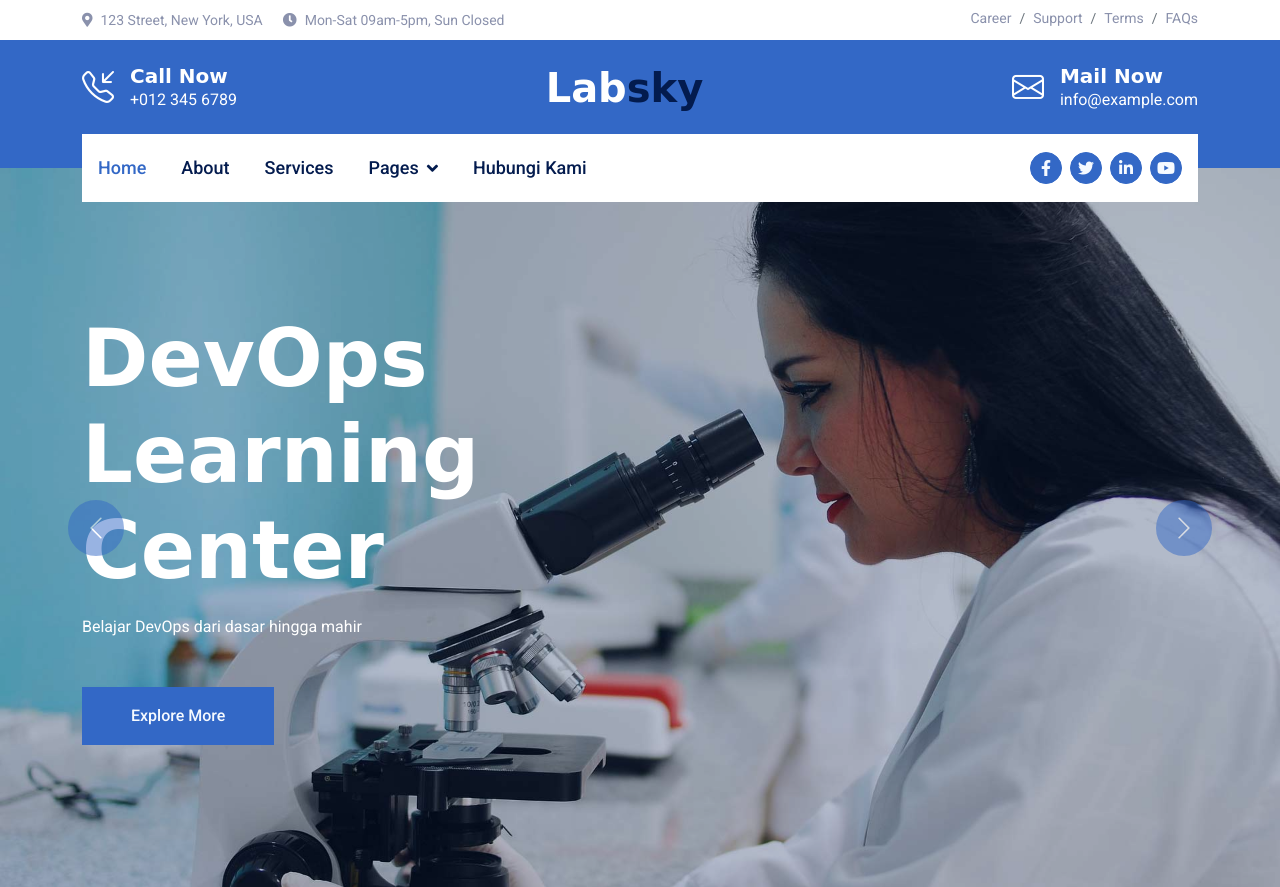
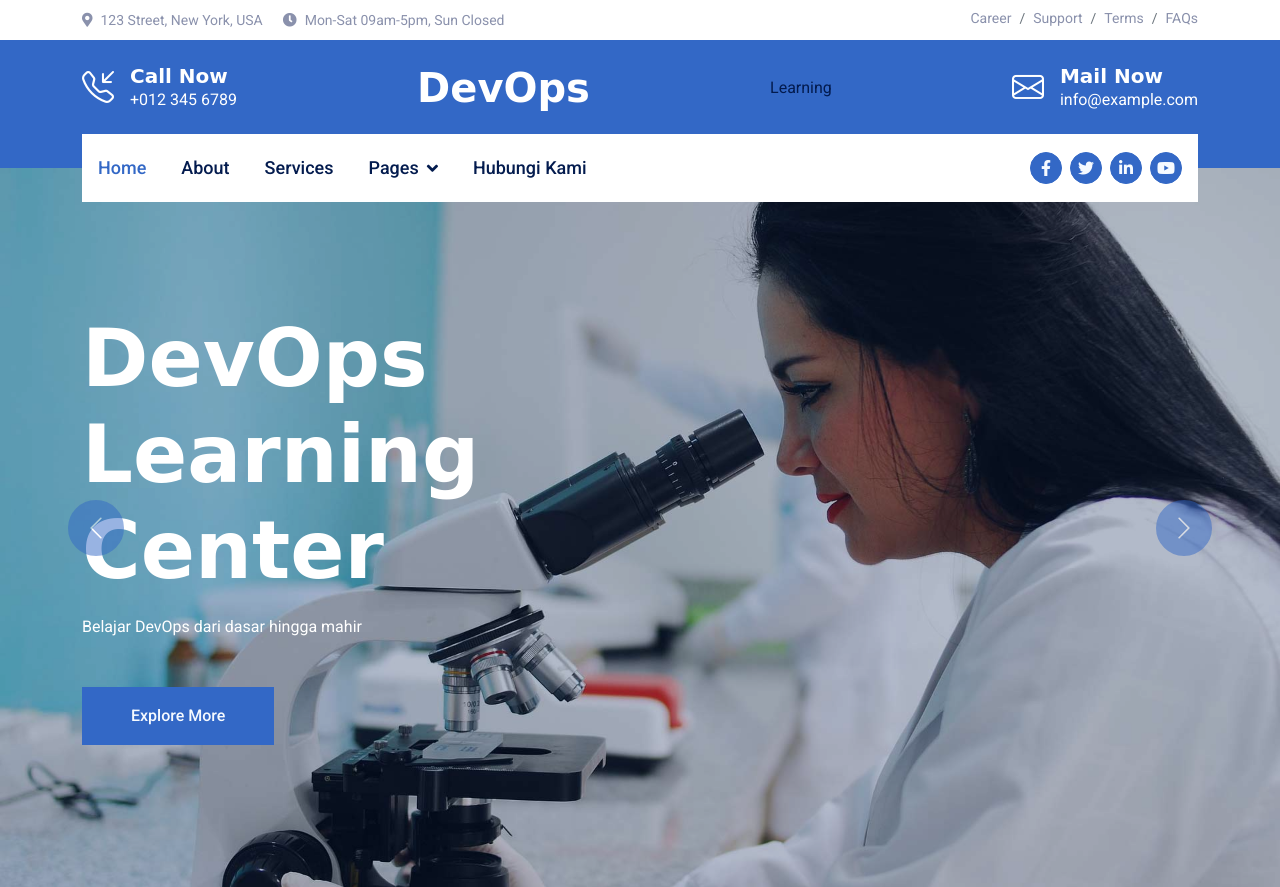
Before and after one commit to henasulaeman/landing-page, a PHP site: page / in a window 1280 px wide. Shown: the top 887 px of the page. Run offline with PHP 8.4, Linux system fonts and the light colour scheme; some libraries are stand-ins or nearby versions; some web fonts are replaced.

Commit message:
change judul

```diff
--- a/index.php
+++ b/index.php
@@ -36,7 +36,7 @@
     <!-- Spinner Start -->
     <div id="spinner"
         class="show bg-white position-fixed translate-middle w-100 vh-100 top-50 start-50 d-flex align-items-center justify-content-center">
-        <div class="spinner-border text-primary" role="status" style="width: 3rem; height: 3rem;"></div>
+        <div class="spinner-borde   r text-primary" role="status" style="width: 3rem; height: 3rem;"></div>
     </div>
     <!-- Spinner End -->
 
@@ -72,7 +72,7 @@
                         <span>+012 345 6789</span>
                     </div>
                 </div>
-                <a href="index.html" class="h1 text-white mb-0">Lab<span class="text-dark">sky</span></a>
+                <a href="index.html" class="h1 text-white mb-0">DevOps</a><span class="text-dark">Learning</span>
                 <div class="d-flex">
                     <i class="bi bi-envelope fs-2"></i>
                     <div class="ms-3">
```
